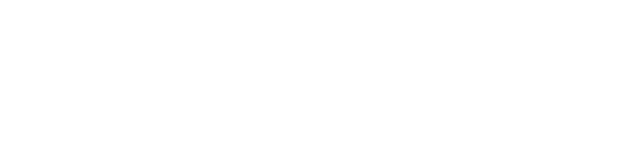
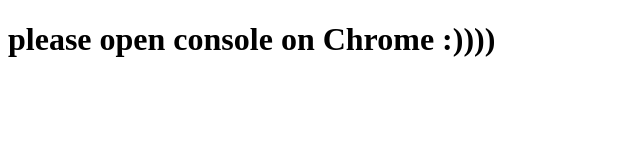
Before and after one commit to JurgitaE/bit-practice-js, a plain HTML site: page index.html in a window 1280 px wide. Shown: the whole page, without its empty margins (0-640 px from the left). Drawn offline with Linux system fonts and the light colour scheme.

Commit message:
mini html changes :)

```diff
--- a/index.html
+++ b/index.html
@@ -6,11 +6,11 @@
     <meta http-equiv="X-UA-Compatible" content="IE=edge">
     <meta name="viewport" content="width=device-width, initial-scale=1.0">
     <script src="./index.js" defer></script>
-    <title>Document</title>
+    <title>Javascript practice</title>
 </head>
 
 <body>
-
+    <h1>please open console on Chrome :))))</h1>
 </body>
 
 </html>
```
